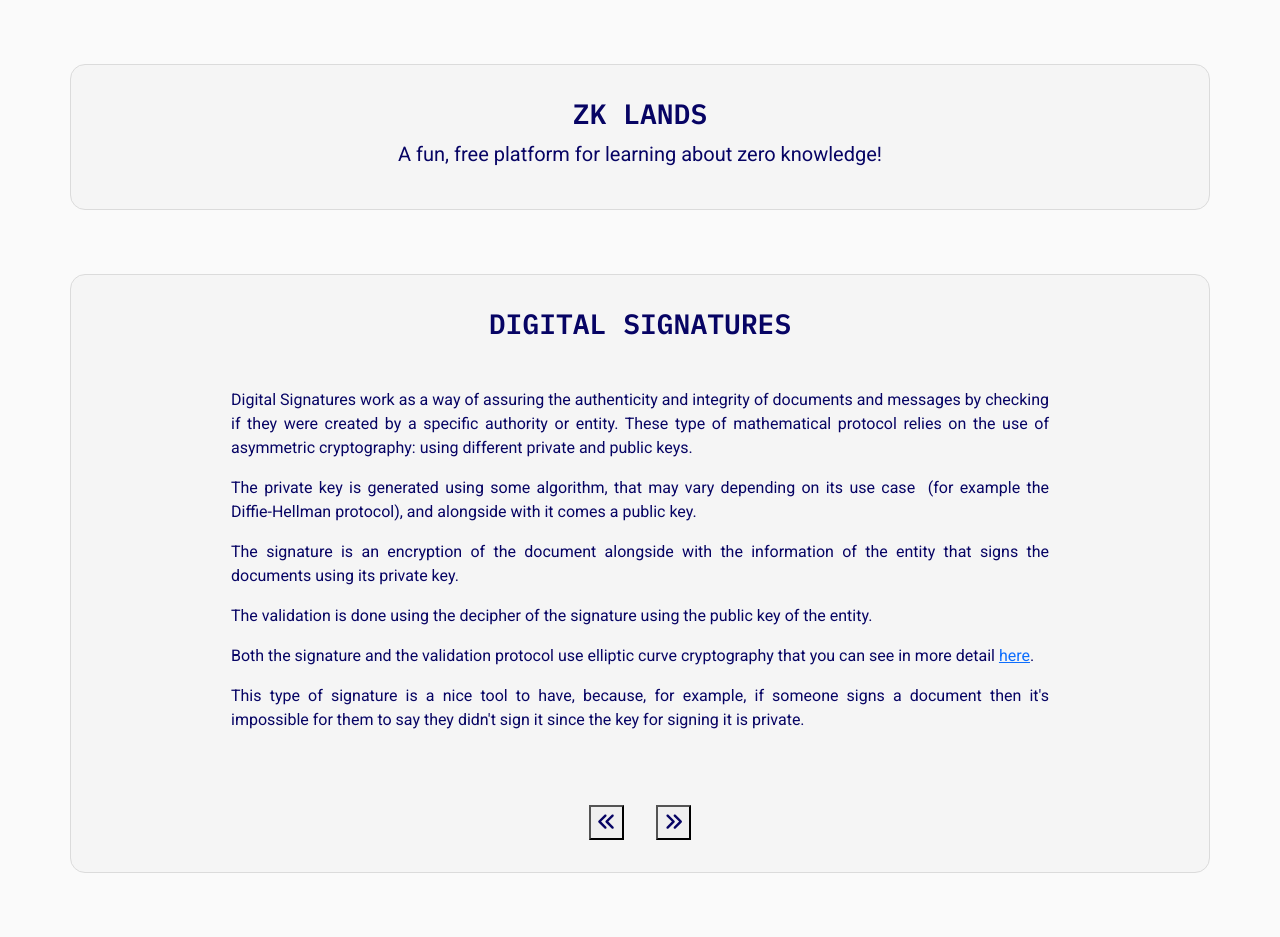
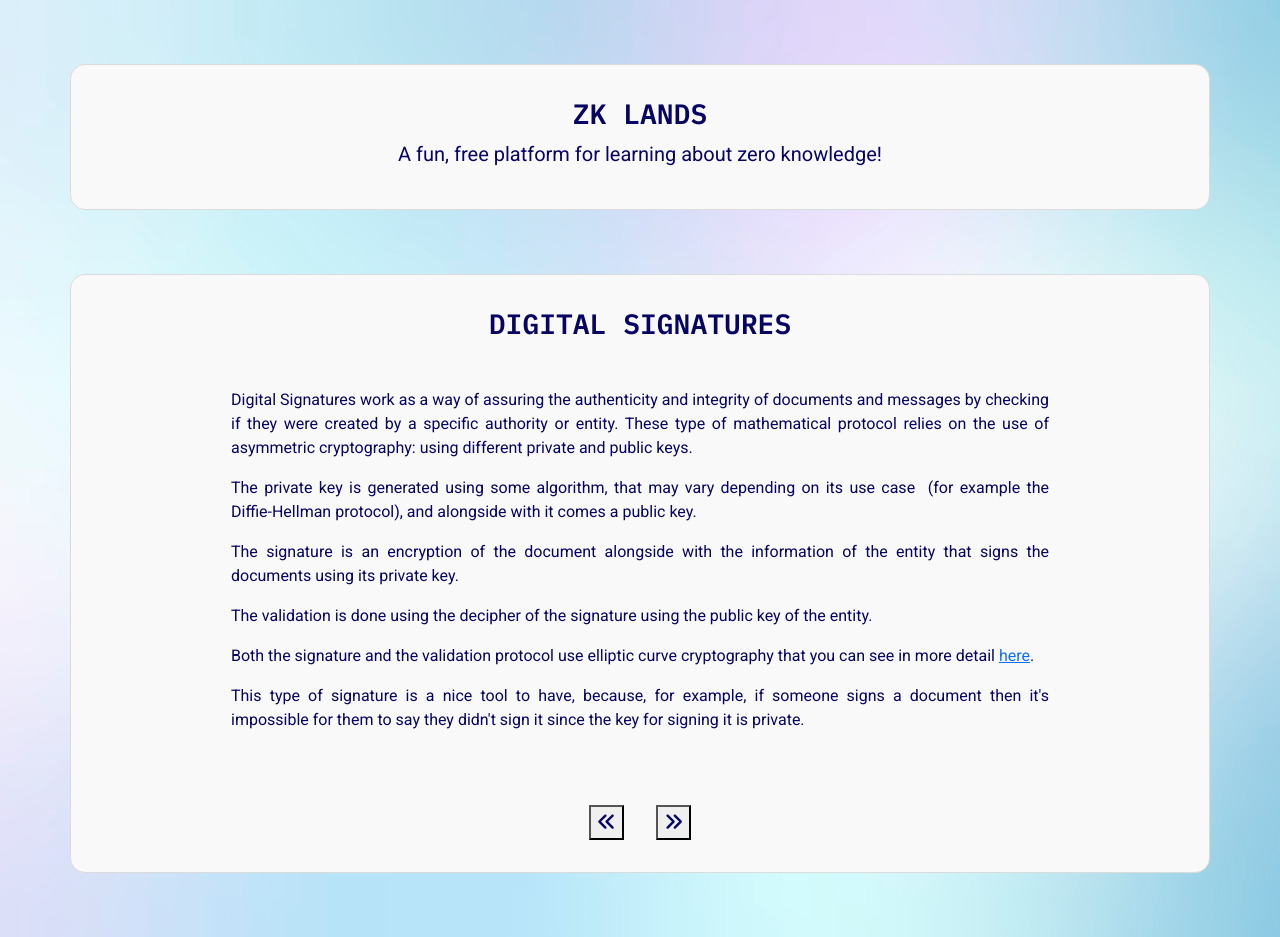
Before and after one commit to zepedrotrigo/zklands, a React (Create React App) app: page /applied_cryptography/digital_signatures in a window 1280 px wide. Built offline with nearby package versions, Linux system fonts and the light colour scheme.

Commit message:
added gradient to background

```diff
--- a/src/App.css
+++ b/src/App.css
@@ -41,6 +41,10 @@
 
 body {
 	background-color: rgba(var(--b3f,250,250,250),1);
+	background-image: url("img/gradient.jpg");
+	background-position: center;
+	background-repeat: no-repeat;
+	background-size: cover;
 }
 
 .justify {
--- a/src/components/Container.css
+++ b/src/components/Container.css
@@ -13,7 +13,7 @@
 	margin-top: 4rem;
 	padding: 2rem;
 
-	background-color: #f5f5f5;
+	background-color: #f9f9f9;
 	border: 1px solid rgba(var(--b6a,219,219,219),1);
 	border-radius: 15px;
 }
```
Also changed, not shown: src/img/gradient.jpg (added).
